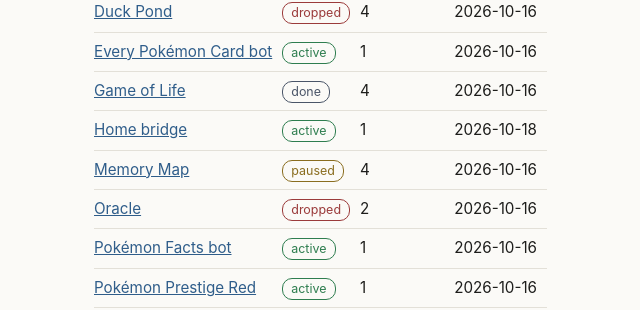
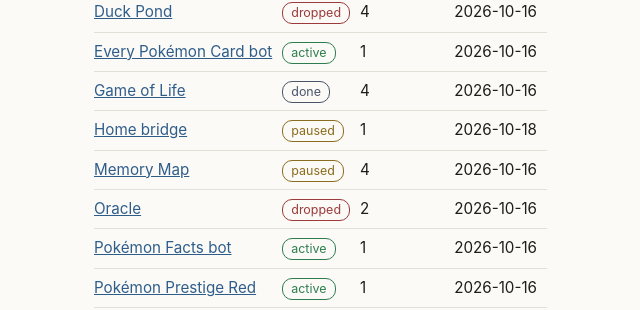
Before and after one commit to mknepprath/design-record, a Jekyll site: the page built from INDEX.md, in a window 1280 px wide and 900 px high, scrolled down 372 px. Shown: the part 137-447 px from the top of the window, without its empty margins (132-772 px from the left). Built offline with Jekyll 4.4.1, drawn with Linux system fonts in a browser that asks for light colours.

Commit message:
Regenerate index

```diff
--- a/INDEX.md
+++ b/INDEX.md
@@ -17,7 +17,7 @@ Generated by `make index`. Do not edit by hand. About this record: [README](READ
 | [Duck Pond](projects/duck-pond.md) | dropped | Michael Knepprath | 2026-10-16 |
 | [Every Pokémon Card bot](projects/every-pokemon-card.md) | active | Michael Knepprath | 2026-10-16 |
 | [Game of Life](projects/game-of-life.md) | done | Michael Knepprath | 2026-10-16 |
-| [Home bridge](projects/home-bridge.md) | active | Michael Knepprath | 2026-10-18 |
+| [Home bridge](projects/home-bridge.md) | paused | Michael Knepprath | 2026-10-18 |
 | [Memory Map](projects/memory-map.md) | paused | Michael Knepprath | 2026-10-16 |
 | [Oracle](projects/oracle.md) | dropped | Michael Knepprath | 2026-10-16 |
 | [Pokémon Facts bot](projects/pokemon-facts.md) | active | Michael Knepprath | 2026-10-16 |
--- a/_data/record.json
+++ b/_data/record.json
@@ -925,7 +925,7 @@
     "kind": "project",
     "layer": "project",
     "title": "Home bridge",
-    "status": "active",
+    "status": "paused",
     "owner": "Michael Knepprath",
     "date": "2026-10-18",
     "projects": [],
```
